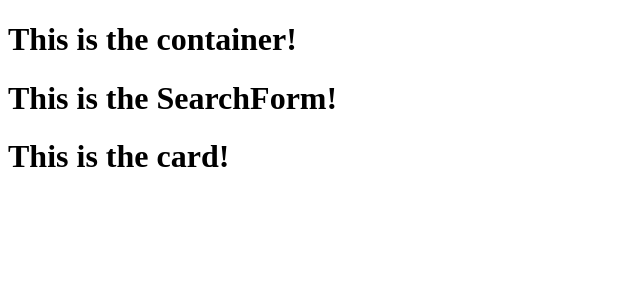
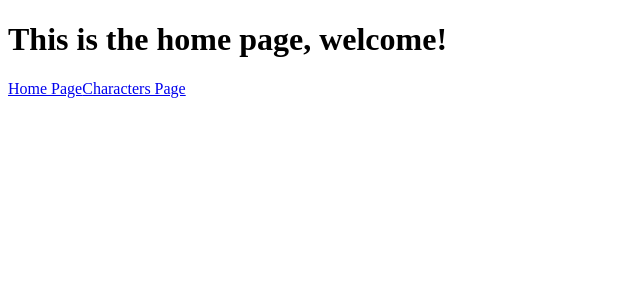
Before and after one commit to WEB27-practice/breaking-bad-practice, a React (Create React App) app in the folder project/: page /home in a window 1280 px wide. Shown: the top 300 px of the page, without its empty margins (0-640 px from the left). Built offline with nearby package versions, Linux system fonts and the light colour scheme; no server answers.

Commit message:
Add NavLink
  *Adds NavLinks and Routes to the App.js file
  *Adds Home.js file
  *Imports Home component into App.js
  *Adds Home NavLink in Container.js to navigate back to the Home Page

```diff
--- a/project/src/App.js
+++ b/project/src/App.js
@@ -2,11 +2,24 @@ import React from 'react';
 import './App.css';
 
 import Container from "./components/Container.js";
+import Home from "./components/Home.js";
+import { Route, NavLink } from "react-router-dom";
 
 function App() {
   return (
     <div className="App">
-      <Container />
+      <Route exact path="/home">
+        <Home />
+      </Route>
+      <Route exact path="/characters">
+        <Container />
+      </Route>
+
+      <NavLink to="/home">Home Page</NavLink>
+      <NavLink to="/characters">Characters Page</NavLink>
+
+      {/* <Home />
+      <Container /> */}
     </div>
   );
 }
--- a/project/src/components/Card.js
+++ b/project/src/components/Card.js
@@ -1,10 +1,18 @@
 import React from "react";
 
-const Card = () => {
+const Card = ({ character }) => {
+    console.log(`props from the card`, character);
+
+    const { name, birthday, occupation, img, status, nickname } = character;
 
     return (
         <div>
-            <h1> This is the card! </h1>
+            <h1>{name}</h1>
+            <h2>{birthday}</h2>
+            <h2>{occupation}</h2>
+            <img src={img} alt={`${name} from Breaking Bad`} />
+            <h2>{status}</h2>
+            <h2>{nickname}</h2>
         </div>
     )
 }
--- a/project/src/components/Container.js
+++ b/project/src/components/Container.js
@@ -1,9 +1,11 @@
 import React, { useState, useEffect } from "react";
+import { NavLink } from "react-router-dom";
 
 import Card from "./Card.js";
 import SearchForm from "./SearchForm.js";
 
 import axios from "axios";
+
 
 const Container = () => {
     const [ characters, setCharacters ] = useState([])
@@ -12,6 +14,7 @@ const Container = () => {
         axios.get(`https://www.breakingbadapi.com/api/characters`)
             .then(res => {
                 console.log(res);
+                setCharacters(res.data);
             })
             .catch(err => {
                 console.log(`Go back and check your code`, err);
@@ -20,9 +23,12 @@ const Container = () => {
 
     return (
         <div>
+            <NavLink to="/home">Home Page</NavLink>
             <h1> This is the container! </h1>
             <SearchForm />
-            <Card />
+            {characters.map(char => {
+                return <Card character={char}/>
+            })}
         </div>
     )
 }
--- /dev/null
+++ b/project/src/components/Home.js
@@ -0,0 +1,13 @@
+import React from "react";
+
+const Home = () => {
+
+
+    return (
+        <div>
+            <h1>This is the home page, welcome!</h1>
+        </div>
+    )
+}
+
+export default Home;
```
